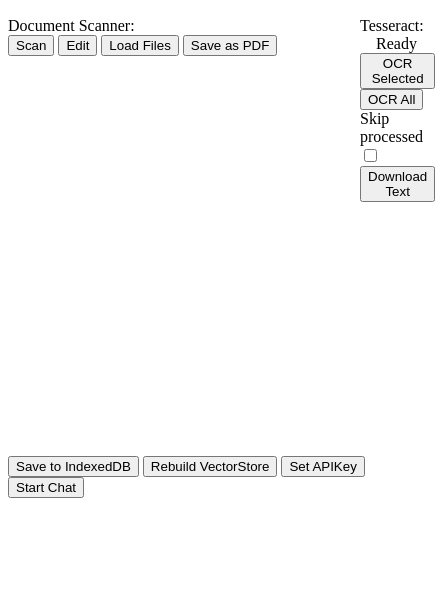
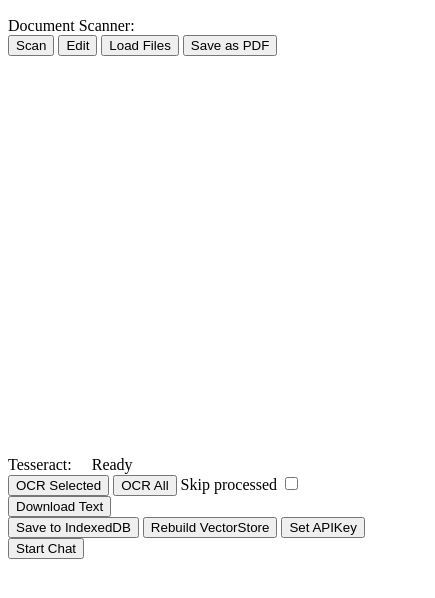
Before and after one commit to tony-xlh/Chat-with-Scanned-Documents, a website built with webpack: page src/document.html in a window 390 px wide. Shown: the part 50-648 px from the top of the page, 435 px wide, since content can reach past the window. Built offline with nearby package versions, Linux system fonts and the light colour scheme; what dwt, tesseract.js would draw is missing.

Commit message:
make the layout responsive

```diff
--- a/src/document.html
+++ b/src/document.html
@@ -12,10 +12,11 @@
     }
     .app {
       display: flex;
+      flex-wrap: wrap;
     }
 
-    .ocr {
-      margin-left: 2em;
+    .document-scanner {
+      margin-right: 2em;
     }
 
     #status {
```
